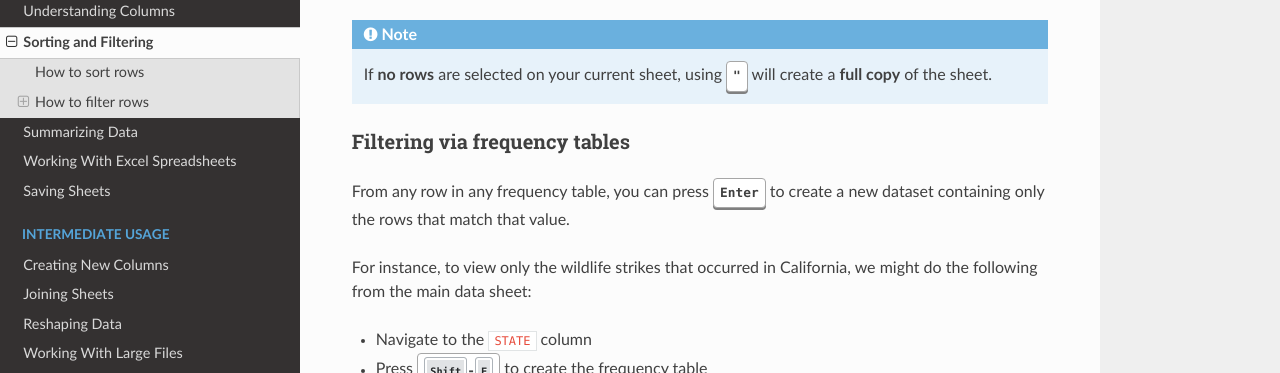
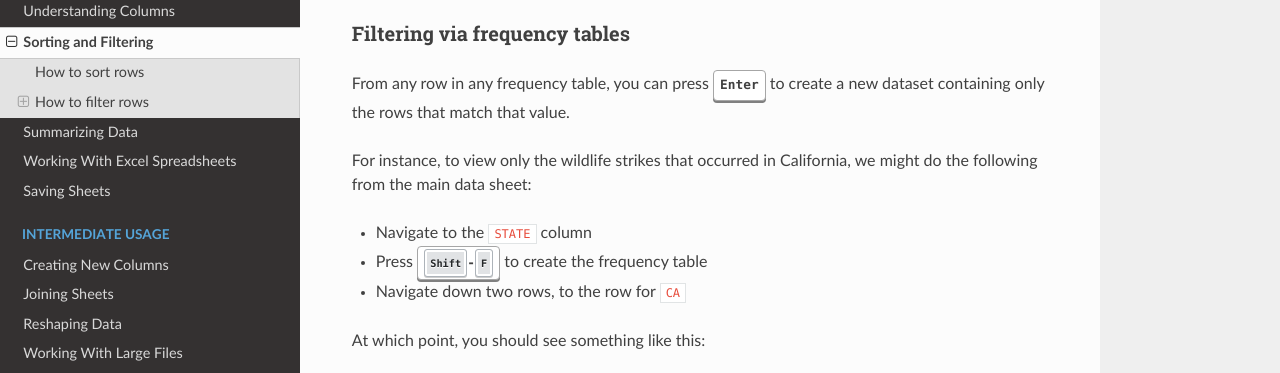
Before and after one commit to jsvine/intro-to-visidata, a Sphinx documentation site: the page built from docs/basics/sorting-and-filtering.rst, in a window 1280 px wide and 900 px high, scrolled down 1485 px, cut to the strip 233-606 px from the top of the window. Built offline with Sphinx 7.4.7 and the Read the Docs theme 2.0.0, drawn with Linux system fonts in a browser that asks for light colours.

Commit message:
Remove no-longer-true bit re `"` w/o selected rows

```diff
--- a/docs/basics/sorting-and-filtering.rst
+++ b/docs/basics/sorting-and-filtering.rst
@@ -55,9 +55,6 @@ Then, press :kbd:`"`, which should give you something like the following:
 .. raw:: html
     :file: ../../terminal/output/filtering-01-push.output.html
 
-.. note::
-
-   If **no rows** are selected on your current sheet, using :kbd:`"` will create a **full copy** of the sheet.
 
 Filtering via frequency tables
 ^^^^^^^^^^^^^^^^^^^^^^^^^^^^^^
```
